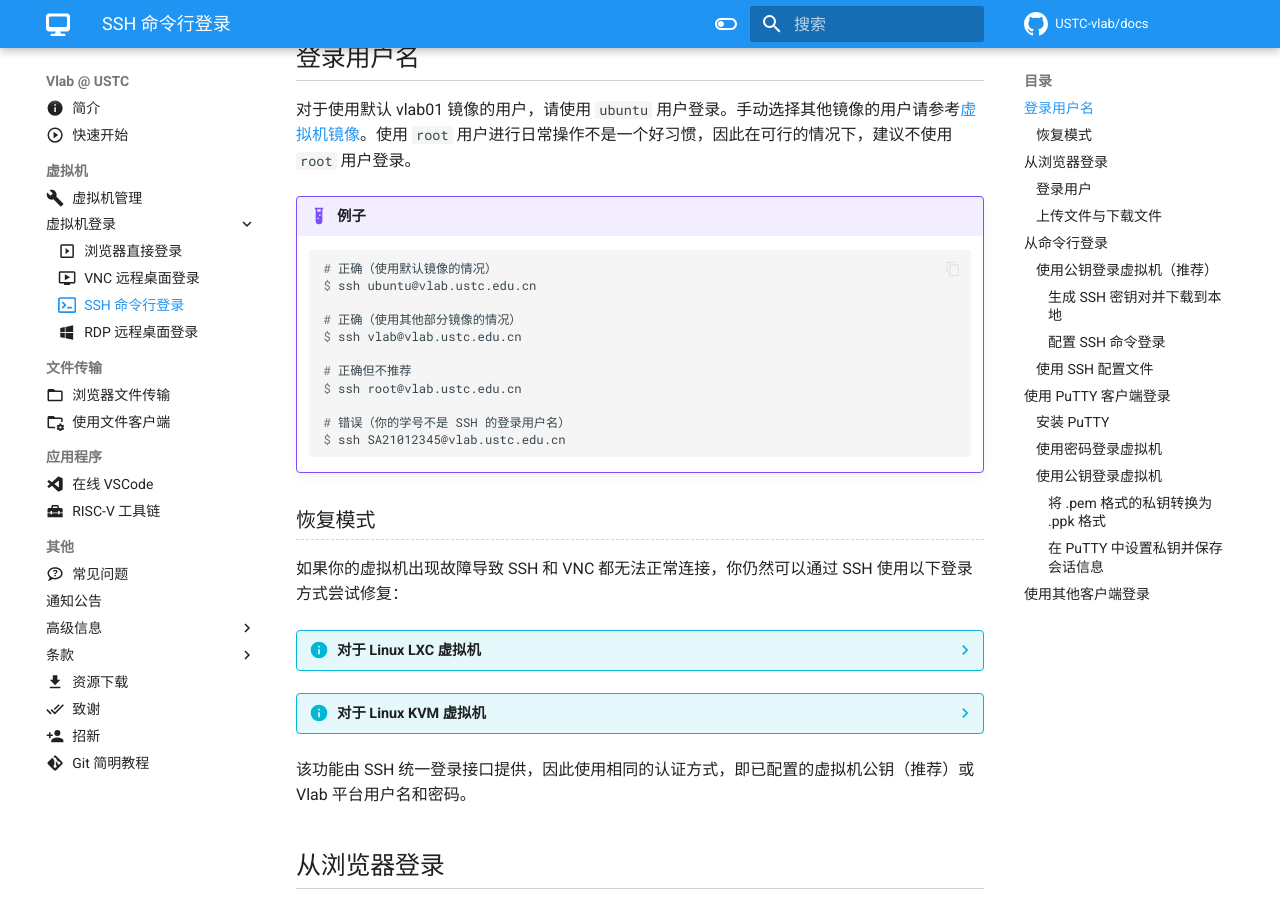
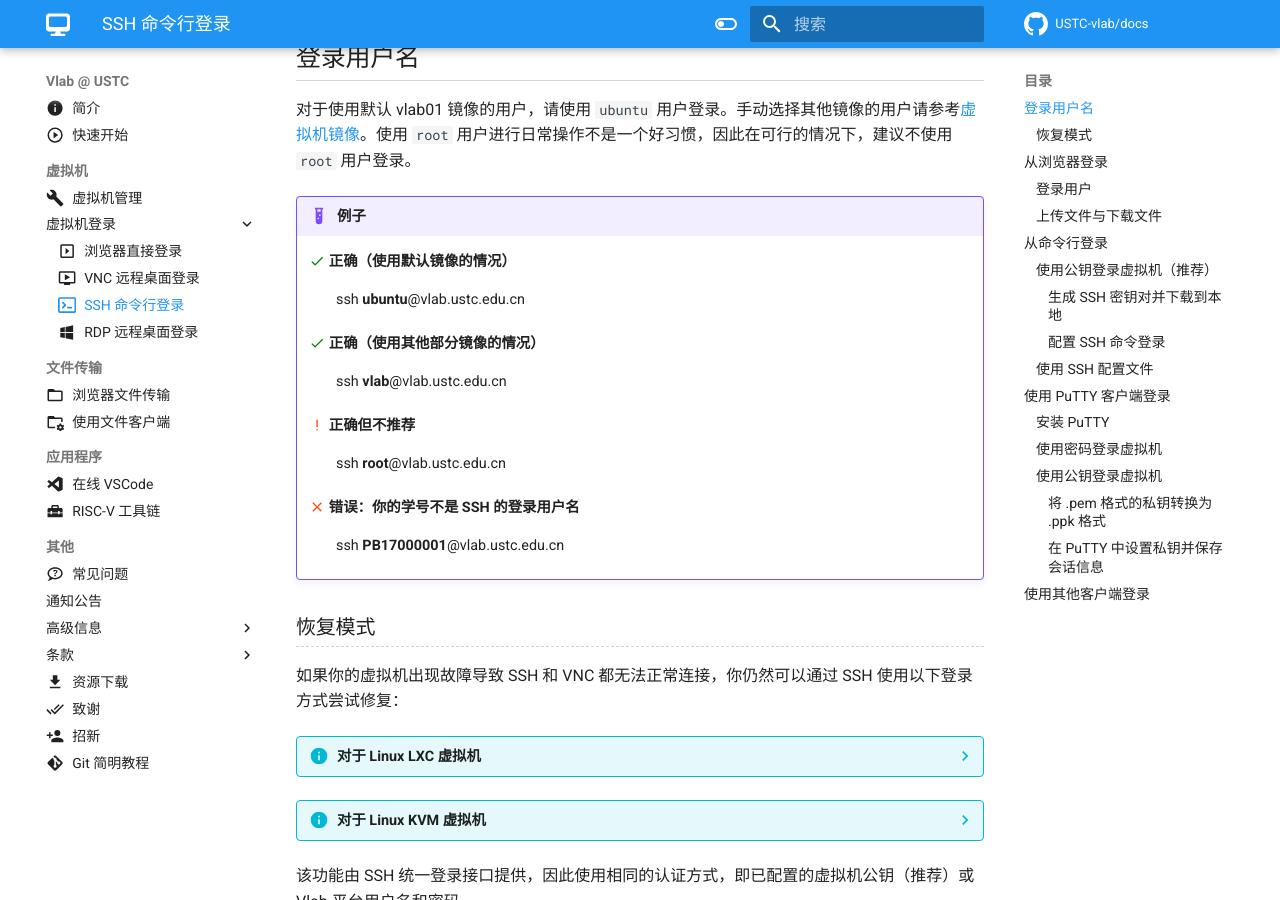
Before and after one commit to USTC-vlab/docs, an MkDocs documentation site: the page built from docs/login/ssh.md, in a window 1280 px wide and 900 px high, scrolled down 421 px. Built offline with MkDocs 1.6.1 and Material for MkDocs 9.7.7, drawn with Linux system fonts in a browser that asks for light colours; comment, search, counter and statistics services are not loaded.

Commit message:
login/ssh: Make username examples more prominent

````diff
--- a/docs/login/ssh.md
+++ b/docs/login/ssh.md
@@ -20,19 +20,21 @@ icon: octicons/terminal-16
 
 !!! example "例子"
 
-    ```console
-    # 正确（使用默认镜像的情况）
-    $ ssh ubuntu@vlab.ustc.edu.cn
+    :material-check:{: .green } 正确（使用默认镜像的情况）
 
-    # 正确（使用其他部分镜像的情况）
-    $ ssh vlab@vlab.ustc.edu.cn
+    :   ssh **ubuntu**@vlab.ustc.edu.cn
 
-    # 正确但不推荐
-    $ ssh root@vlab.ustc.edu.cn
+    :material-check:{: .green } 正确（使用其他部分镜像的情况）
 
-    # 错误（你的学号不是 SSH 的登录用户名）
-    $ ssh SA21012345@vlab.ustc.edu.cn
-    ```
+    :   ssh **vlab**@vlab.ustc.edu.cn
+
+    :material-exclamation:{: .orangered } 正确但不推荐
+
+    :   ssh **root**@vlab.ustc.edu.cn
+
+    :material-close:{: .orangered } 错误：你的学号不是 SSH 的登录用户名
+
+    :   ssh **PB17000001**@vlab.ustc.edu.cn
 
 ### 恢复模式 {#recovery}
 
````
